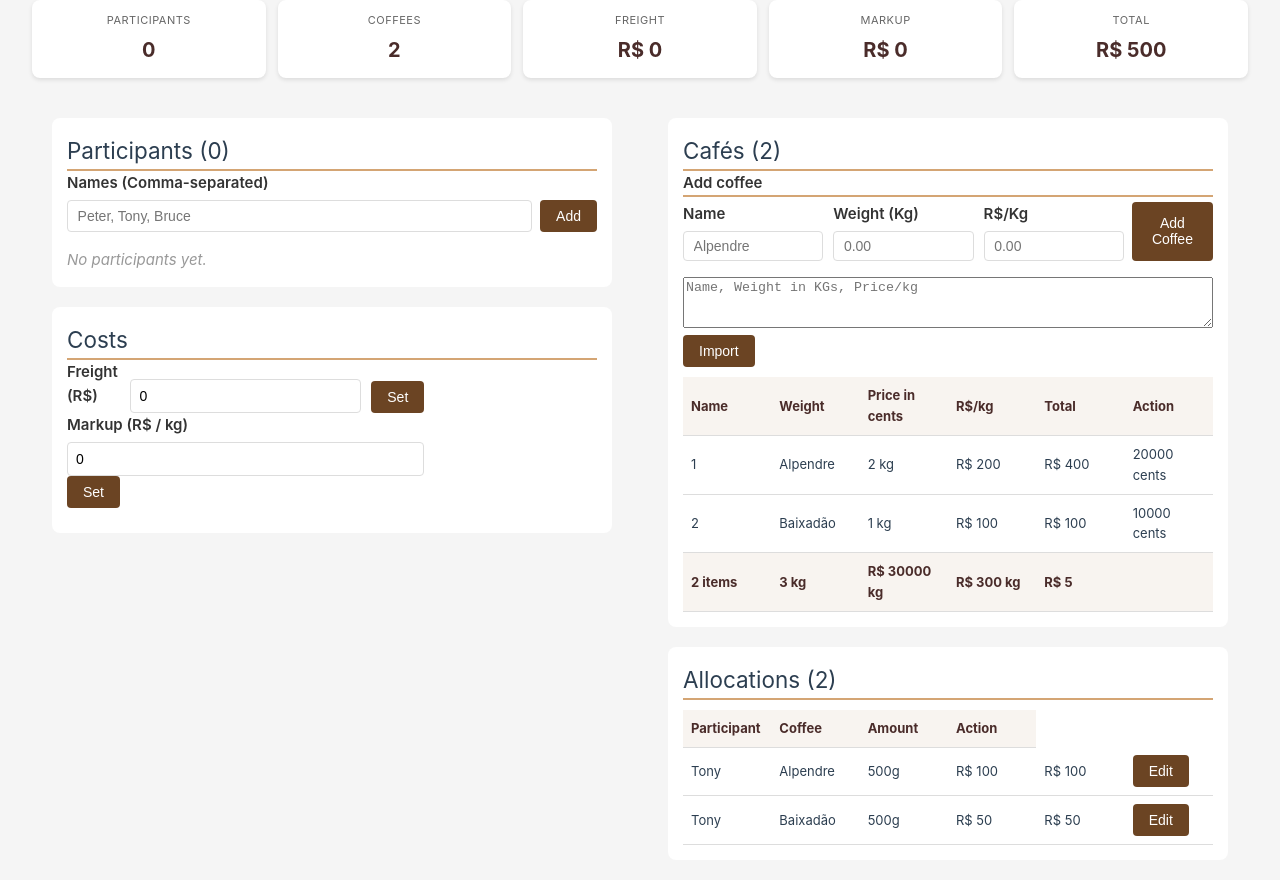
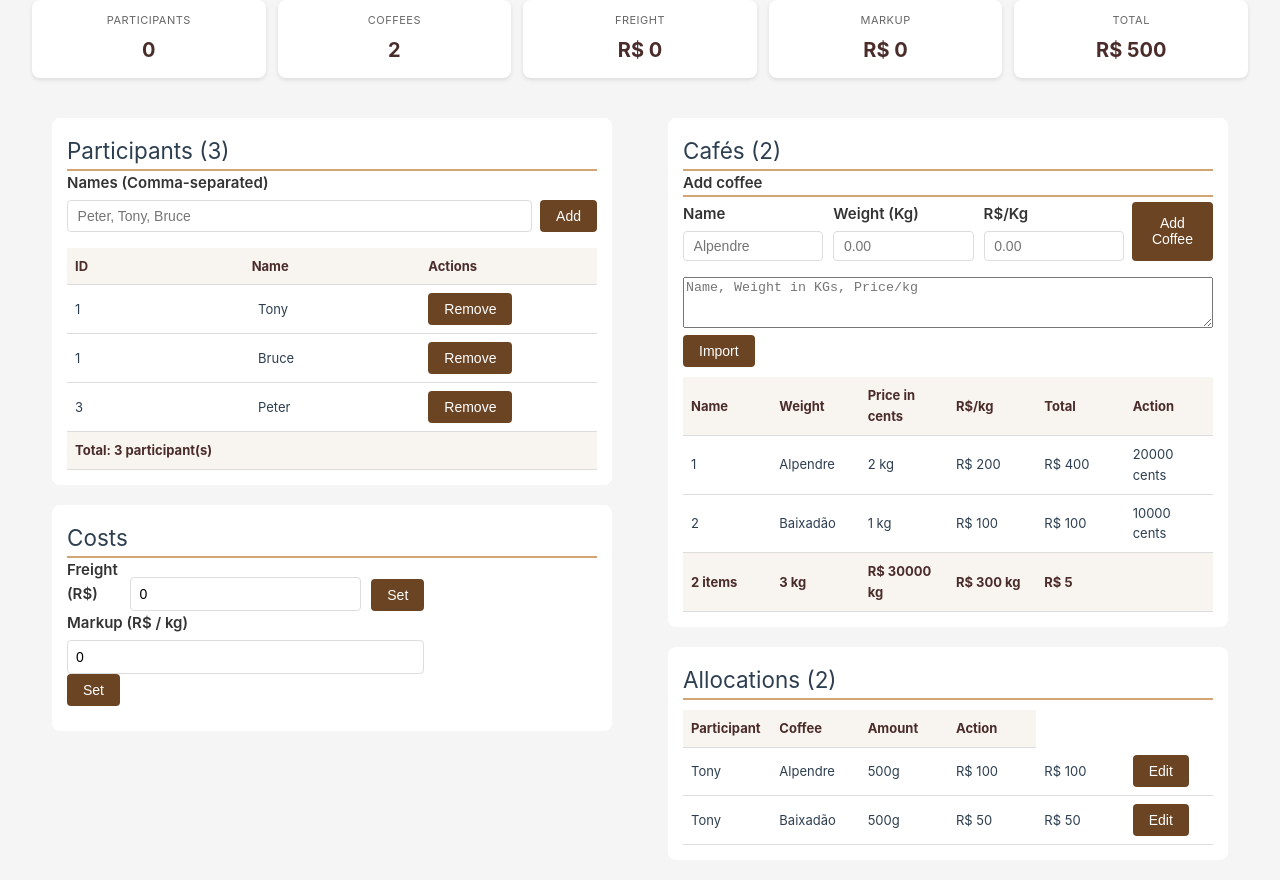
Before and after one commit to paulograbin/coffee, a Vue app: page /#/ in a window 1280 px wide. Built offline with nearby package versions, Linux system fonts and the light colour scheme; the HTML template or start-up script is replaced by a standard one.

Commit message:
ParticipantTable - continue to fetch values from purchaseStore

```diff
--- a/src/components/ParticipantTable.vue
+++ b/src/components/ParticipantTable.vue
@@ -4,7 +4,7 @@ import { useParticipantsStore } from '@/stores/participants'
 import { usePurchaseStore } from '@/stores/purchase-store.ts'
 
 const store = useParticipantsStore()
-const purchaseStore = usePurchaseStore();
+const purchaseStore = usePurchaseStore()
 const newName = ref('')
 const editingId = ref<number | null>(null)
 const editingName = ref('')
@@ -40,7 +40,7 @@ function cancelEdit() {
 
 <template>
   <div class="participant-table card">
-    <h2 class="cardDescription">Participants ({{ store.participants.length }})</h2>
+    <h2 class="cardDescription">Participants ({{ purchaseStore.purchase.participants.length }})</h2>
     <label>Names (Comma-separated)</label>
 
     <form @submit.prevent="addParticipant" class="add-form">
@@ -48,7 +48,7 @@ function cancelEdit() {
       <button type="submit">Add</button>
     </form>
 
-    <table v-if="store.participants.length">
+    <table v-if="purchaseStore.purchase.participants.length">
       <thead>
         <tr>
           <th>ID</th>
@@ -57,7 +57,7 @@ function cancelEdit() {
         </tr>
       </thead>
       <tbody>
-        <tr v-for="p in store.participants" :key="p.id">
+        <tr v-for="p in purchaseStore.purchase.participants" :key="p.id">
           <td>{{ p.id }}</td>
           <td v-if="editingId === p.id">
             <input
@@ -72,13 +72,16 @@ function cancelEdit() {
             <span class="name" @click="startEditing(p.id, p.name)">{{ p.name }}</span>
           </td>
           <td>
-            <button @click="store.removeParticipant(p.id)">Remove</button>
+            <button @click="purchaseStore.removeParticipant(p.id)">Remove</button>
+<!--            <button @click="purchaseStore.purchase.removeParticipant(p.id)">Remove</button>-->
           </td>
         </tr>
       </tbody>
       <tfoot>
         <tr>
-          <th colspan="3">Total: {{ store.participants.length }} participant(s)</th>
+          <th colspan="3">
+            Total: {{ purchaseStore.purchase.participants.length }} participant(s)
+          </th>
         </tr>
       </tfoot>
     </table>
@@ -88,8 +91,6 @@ function cancelEdit() {
 </template>
 
 <style scoped>
-
-
 .add-form {
   display: flex;
   gap: 0.5rem;
```
